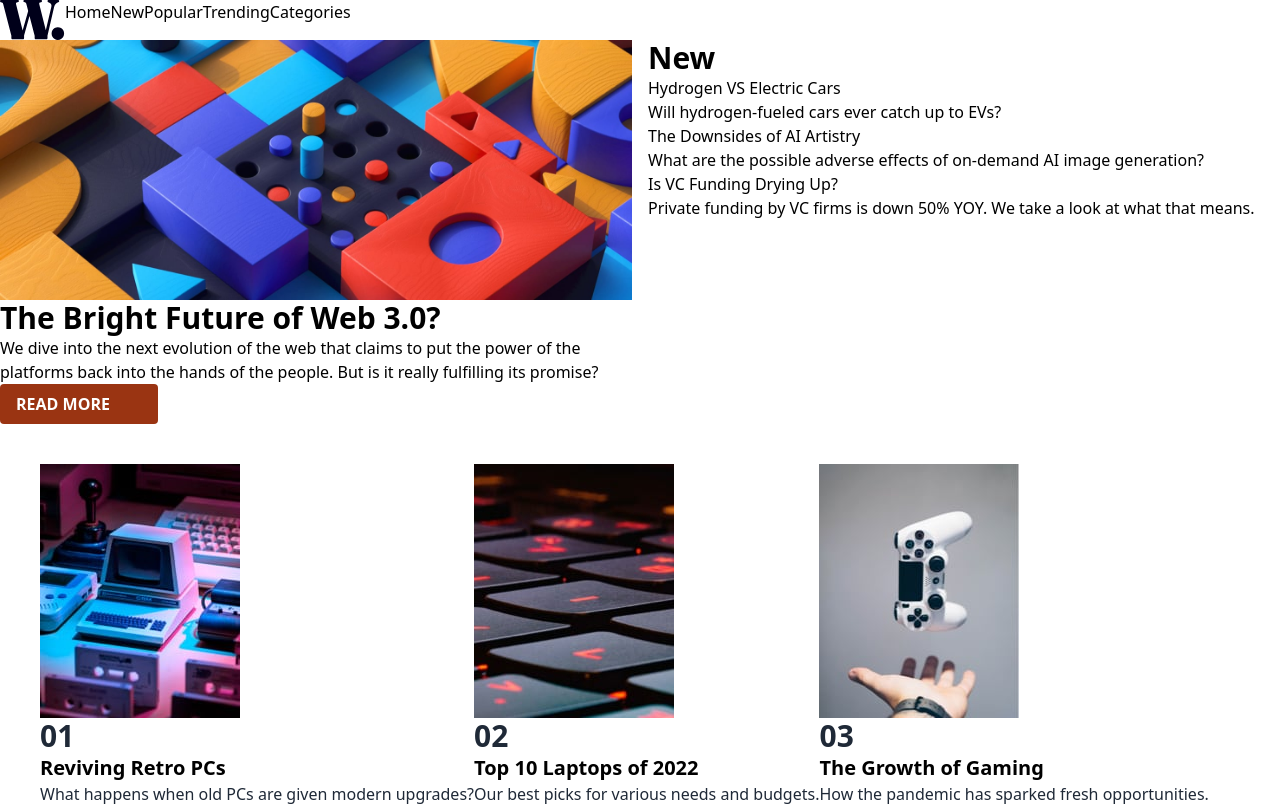
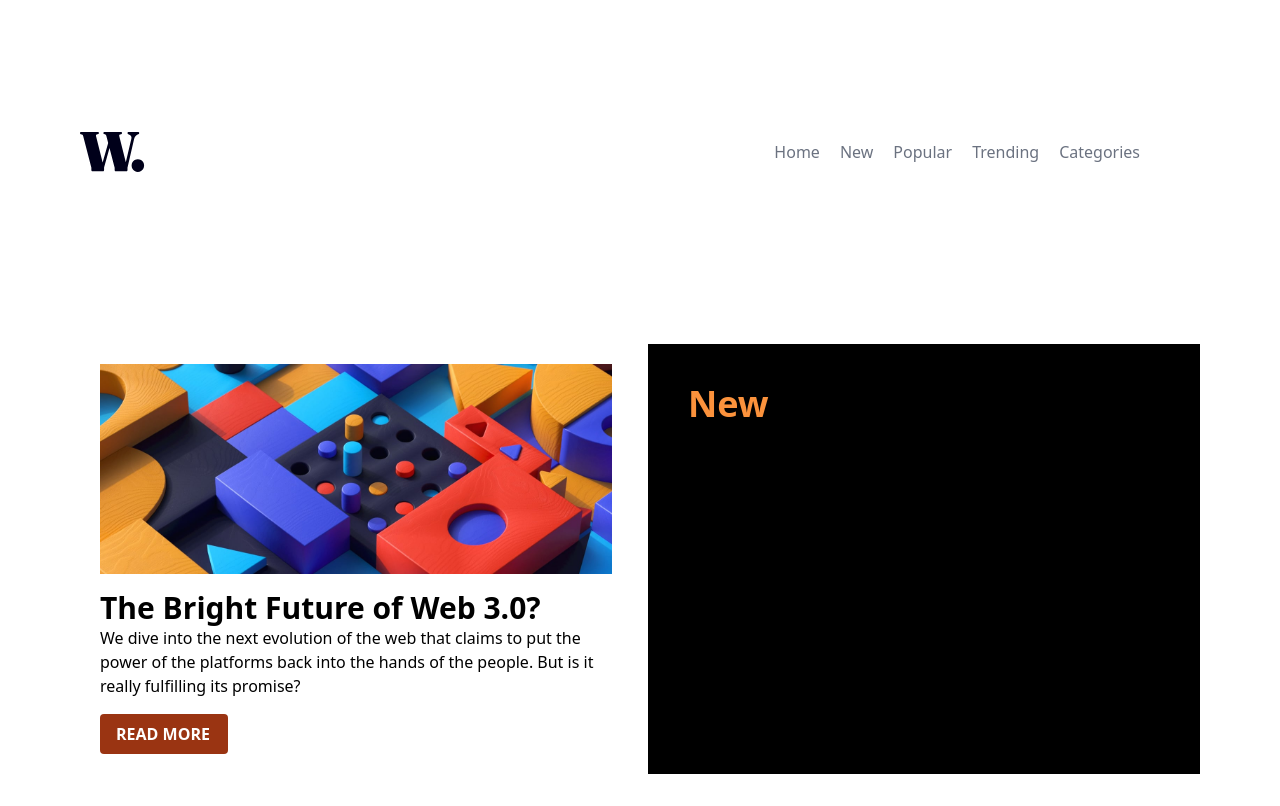
Before and after one commit to lavollmer/news-homepage, a React (Create React App) app: page / in a window 1280 px wide. Shown: the top 806 px of the page. Built offline with nearby package versions, Linux system fonts and the light colour scheme.

Commit message:
styling navbar

```diff
--- a/src/App.js
+++ b/src/App.js
@@ -8,15 +8,15 @@ import Countdown from "./components/Countdown"; // Import the Countdown componen
 function App() {
   return (
     <div>
-      <div className="flex flex-row">
+      <div className="flex flex-row p-20 justify-between items-center">
           <Icon />
           <NavBar />
         </div>
-      <div className="grid grid-cols-1 md:grid-cols-2 gap-4">
+      <div className="grid grid-cols-1 md:grid-cols-2 gap-4 px-20 py-10">
         <SplashPage />
         <NewSection />
       </div>
-      <div className="grid grid-cols-1 gap-4">
+      <div className="grid grid-cols-1 gap-4 px-20 py-10">
         <Countdown />
       </div>
     </div>
--- a/src/components/CountdownCards.jsx
+++ b/src/components/CountdownCards.jsx
@@ -5,7 +5,7 @@ import Gaming from "../assets/images/image-gaming-growth.jpg";
 
 const CountdownCards = () => {
   return (
-    <div className="grid grid-cols-3 md:grid-cols-1 gap-4">
+    <div className="grid grid-cols-3 md:grid-cols-1 gap-4 p-5">
       <div className="flex flex-row p-10">
         <div>
           <img src={Retro} alt="Retro PCs" />
--- a/src/components/NavBar.jsx
+++ b/src/components/NavBar.jsx
@@ -8,9 +8,12 @@ const NavBar = () => {
   //useState hook from React - determines whether the sidebar is open or not
   const [isOpen, setIsOpen] = useState(false); //useState hook to manage the state of the navbar
   return (
-    <div>
+    <div className="flex flex-row items-center p-10">
       {/* Menu icon img is only visible when the screen is smaller than medium - when toggled isOpen state opening or closing sidebar */}
-      <button className="md:hidden block top-0 right-0" onClick={() => setIsOpen(!isOpen)}>
+      <button
+        className="md:hidden block top-0 right-0"
+        onClick={() => setIsOpen(!isOpen)}
+      >
         <img
           src={IconMenu}
           alt="menu icon displays when application is mobile"
@@ -25,15 +28,18 @@ const NavBar = () => {
         } md:relative md:translate-x-0 md:w-auto`}
       >
         {/* Close Icon to close the side navigation bar when in mobile */}
-        <button className="md:hidden top-0 right-0" onClick={() => setIsOpen(false)}>
+        <button
+          className="md:hidden top-0 right-0"
+          onClick={() => setIsOpen(false)}
+        >
           <img src={IconClose} alt="close icon" />
         </button>
-        <div className="flex-col">
-        <Link to="/">Home</Link>
-        <Link to="/new">New</Link>
-        <Link to="/popular">Popular</Link>
-        <Link to="/trending">Trending</Link>
-        <Link to="/categories">Categories</Link>
+        <div className="flex flex-row text-gray-500 items-center justify-end space-x-5 w-full p-5">
+          <Link to="/">Home</Link>
+          <Link to="/new">New</Link>
+          <Link to="/popular">Popular</Link>
+          <Link to="/trending">Trending</Link>
+          <Link to="/categories">Categories</Link>
         </div>
       </nav>
       {/* hidden element hides the second nav on smaller screens, md makes the tailwind css display on larger screens than medium
--- a/src/components/NewSection.jsx
+++ b/src/components/NewSection.jsx
@@ -2,8 +2,8 @@ import React from "react";
 
 const NewSection = () => {
   return (
-    <div>
-      <h1 className="font-bold md:text-3xl">New</h1>
+    <div className="bg-black">
+      <h1 className="font-bold md:text-4xl text-orange-400 px-10 pt-10">New</h1>
       <div>
         <h2>Hydrogen VS Electric Cars</h2>
         <p>Will hydrogen-fueled cars ever catch up to EVs?</p>
--- a/src/components/SplashPage.jsx
+++ b/src/components/SplashPage.jsx
@@ -6,7 +6,7 @@ import SplashImageDesktop from "../assets/images/image-web-3-desktop.jpg"; // Im
 
 const SplashPage = () => {
   return (
-    <div className='md:flex md:flex-col'>
+    <div className='grid grid-cols-2 md:grid-cols-1 gap-4 p-5'>
         <img src={SplashImageDesktop} alt="Colorful blocks for splash page desktop" />
         <CardInfo />
         <Button />
```
